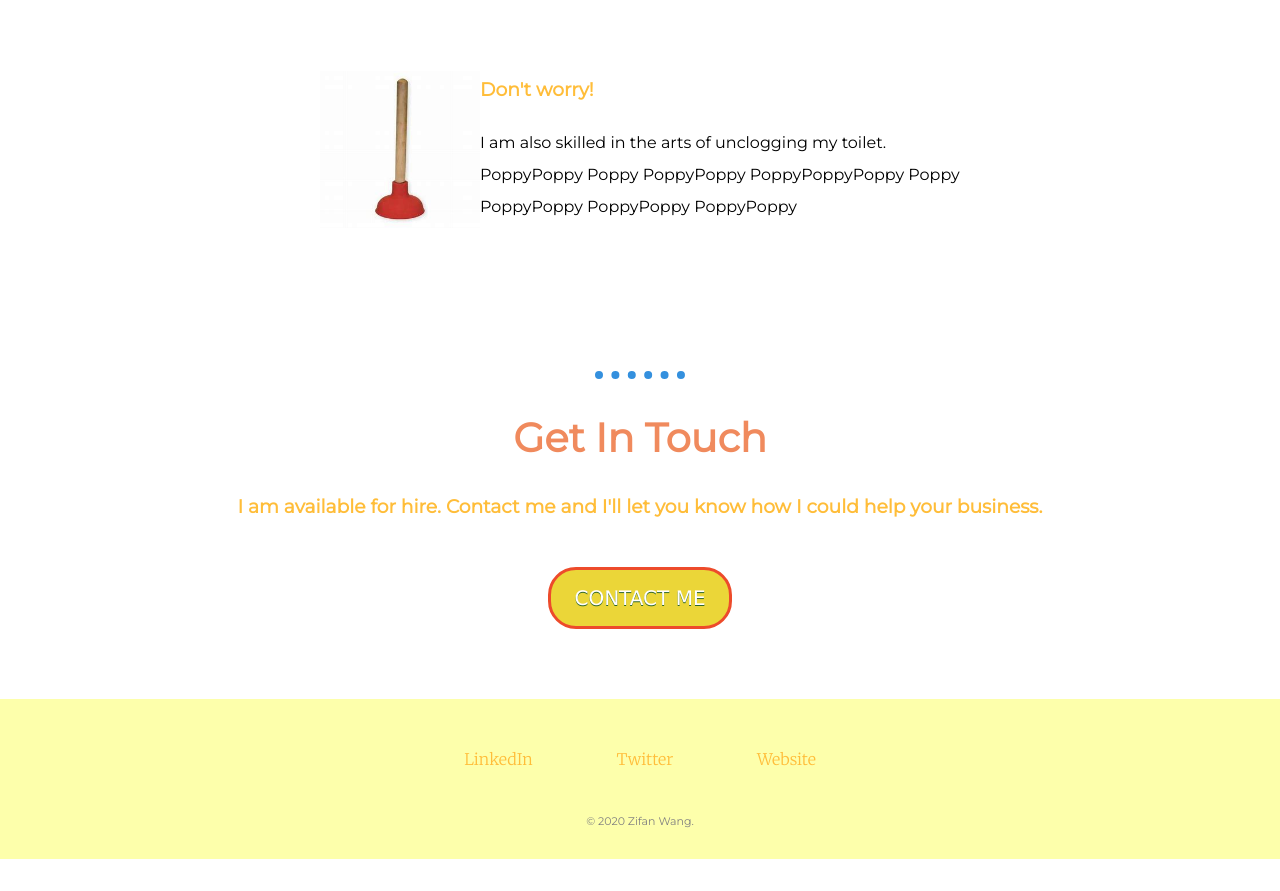
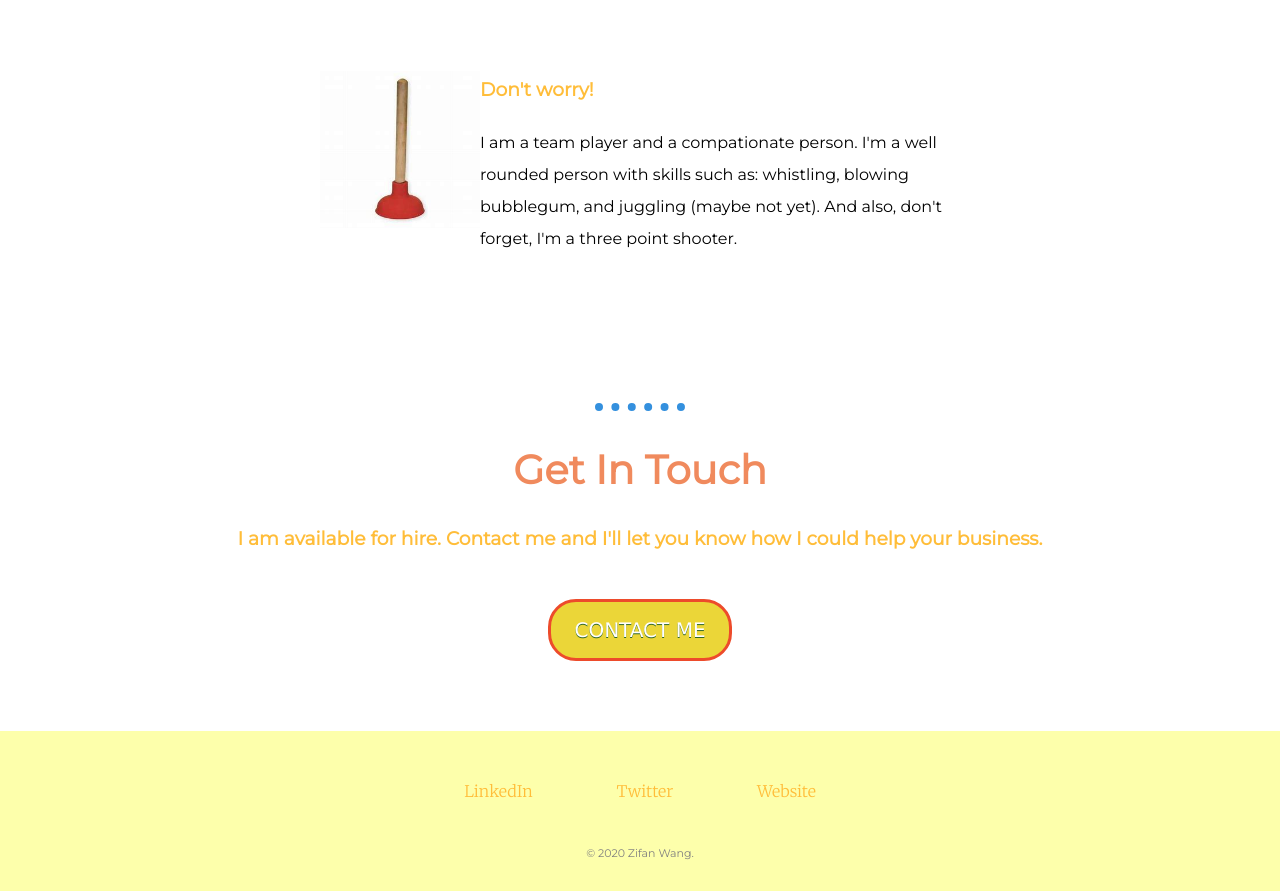
Before and after one commit to ZifanWang2005/db, a plain HTML site: page index.html in a window 1280 px wide. Shown: the part 2000-2891 px from the top of the page. Before the commit the page ends 2859 px from the top, so only its background shows below. Drawn offline with Linux system fonts and the light colour scheme.

Commit message:
Update index.html

```diff
--- a/index.html
+++ b/index.html
@@ -42,7 +42,8 @@
       <div class="skill-row">
         <img class="quarter-size-img" src="Images/plunger.jpg" alt="">
         <h3>Don't worry!</h3>
-        <p>I am also skilled in the arts of unclogging my toilet. PoppyPoppy Poppy PoppyPoppy PoppyPoppyPoppy Poppy PoppyPoppy PoppyPoppy PoppyPoppy</p>
+        <p>I am a team player and a compationate person. I'm a well rounded person with skills such as: whistling, blowing bubblegum, and juggling (maybe not yet). And also,
+        don't forget, I'm a three point shooter.</p>
         <br>
       </div>
     </div>
```
